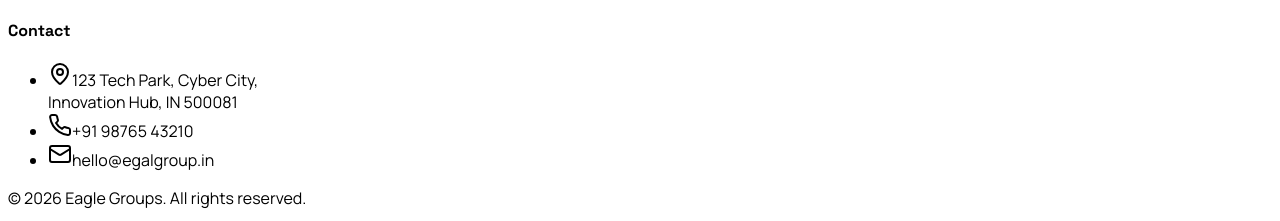
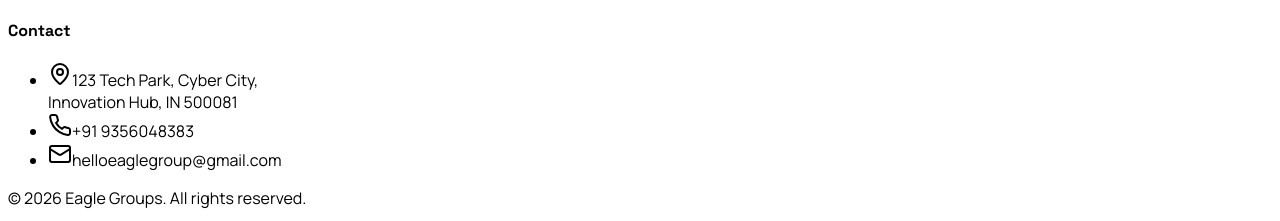
Before and after one commit to krishnapatare/eaglegroups, a React (Vite) app in the folder client/: page /contact in a window 1280 px wide. Shown: the part 1663-1884 px from the top of the page. Built offline with nearby package versions, Linux system fonts and the light colour scheme; a web font is replaced by a local one.

Commit message:
Update Footer.tsx

```diff
--- a/client/src/components/Footer.tsx
+++ b/client/src/components/Footer.tsx
@@ -55,11 +55,11 @@ export function Footer() {
               </li>
               <li className="flex items-center gap-3">
                 <Phone className="w-4 h-4 text-primary" />
-                <span>+91 98765 43210</span>
+                <span>+91 9356048383</span>
               </li>
               <li className="flex items-center gap-3">
                 <Mail className="w-4 h-4 text-primary" />
-                <span>hello@egalgroup.in</span>
+                <span>helloeaglegroup@gmail.com</span>
               </li>
             </ul>
           </div>
```
